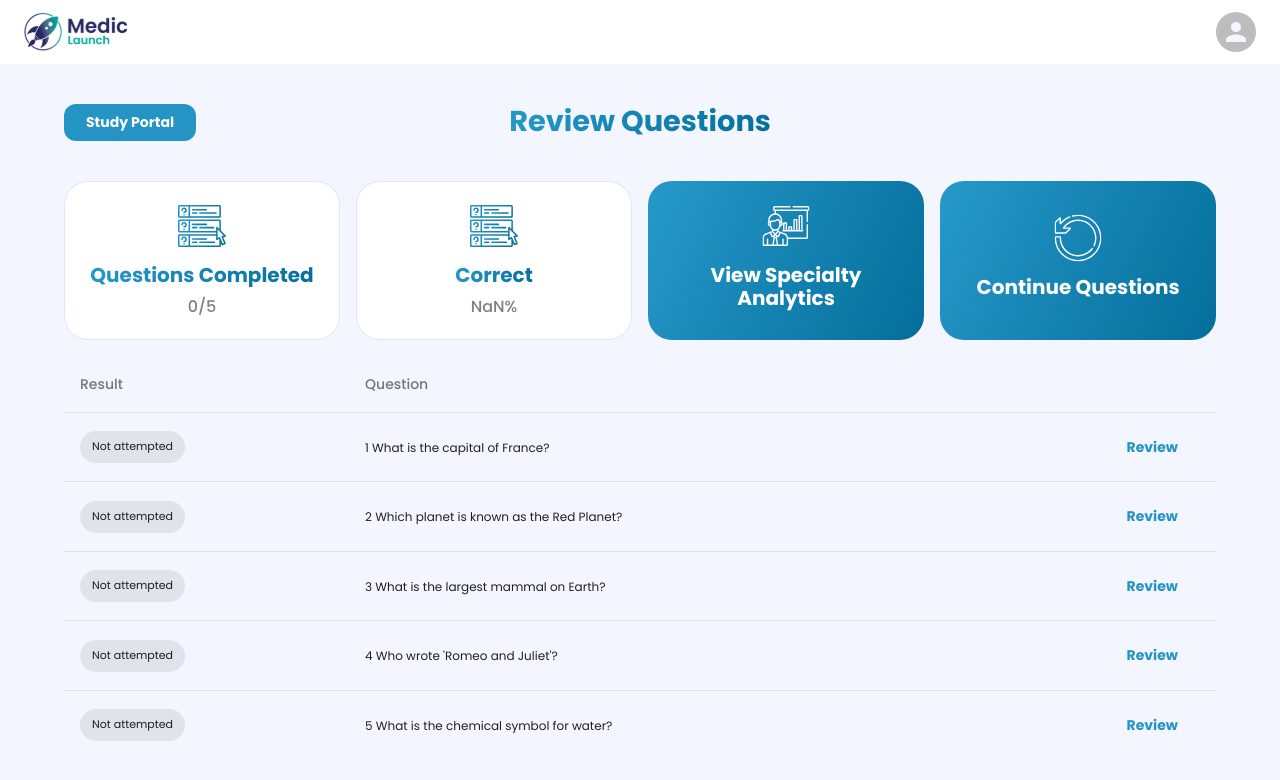
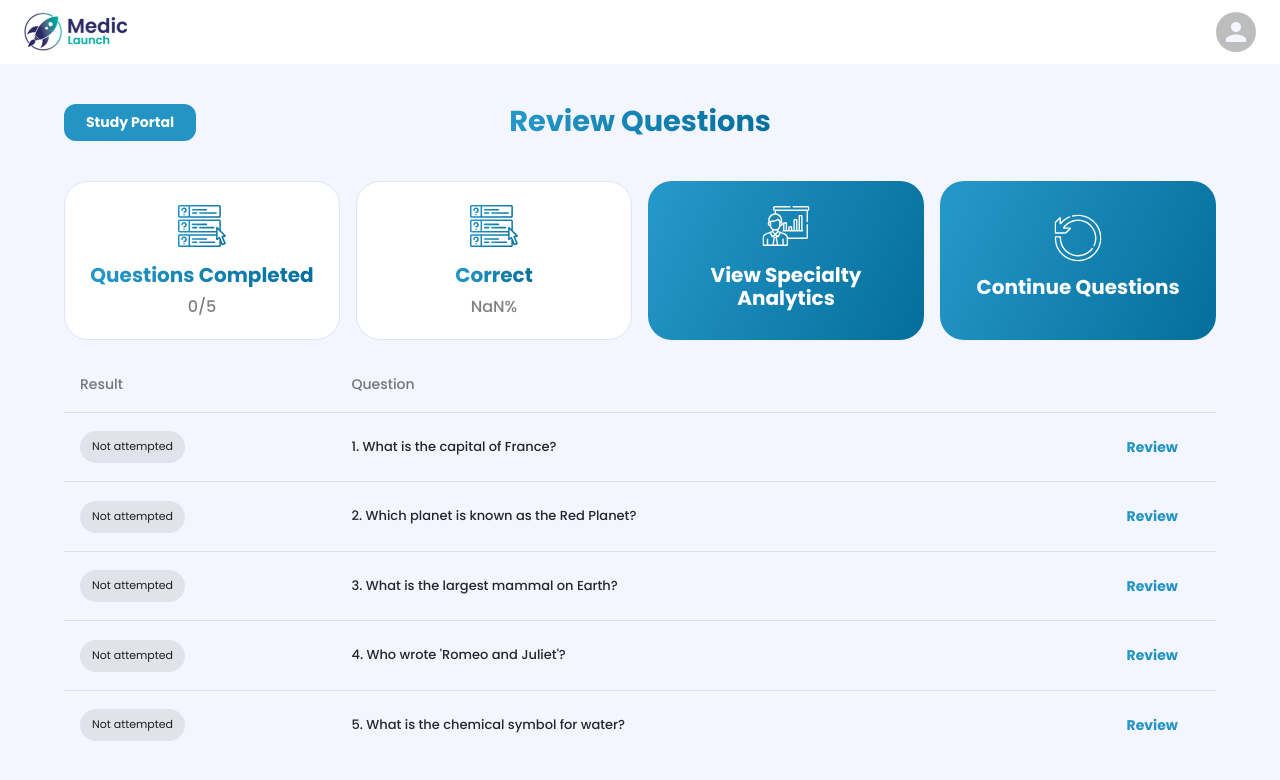
Before and after one commit to Medic-Launch-Dev/MedicLaunchFrontend, a React (Create React App) app: page /review-session in a window 1280 px wide. Shown: the top 780 px of the page. Built offline with nearby package versions, Linux system fonts and the light colour scheme; what @tiptap/extension-subscript, @tiptap/extension-superscript would draw is missing.

Commit message:
Add styles to the questions in the table body of the review questions table component

```diff
--- a/src/components/review/ReviewQuestionsTable.tsx
+++ b/src/components/review/ReviewQuestionsTable.tsx
@@ -24,9 +24,14 @@ export default function ReviewQuestionsTable() {
 
   const tableHeadStyles = {
     color: "#72767C",
-    fontSize: "14px"
+    fontSize: "0.875rem",
   }
 
+  const tableBodyQuestionStyles = {
+    color: "#242731",
+    fontSize: "0.8125rem",
+    fontWeight: 500
+  }
 
   return (
     <TableContainer>
@@ -47,7 +52,7 @@ export default function ReviewQuestionsTable() {
               <TableCell component="th" scope="row">
                 {getResultChip(answer.result)}
               </TableCell>
-              <TableCell>{`${idx + 1} ${answer.questionText}`}</TableCell>
+              <TableCell sx={tableBodyQuestionStyles}>{`${idx + 1}. ${answer.questionText}`}</TableCell>
               <TableCell align="right">
                 <Button onClick={() => handleClickReview(idx)}>
                   Review
```
